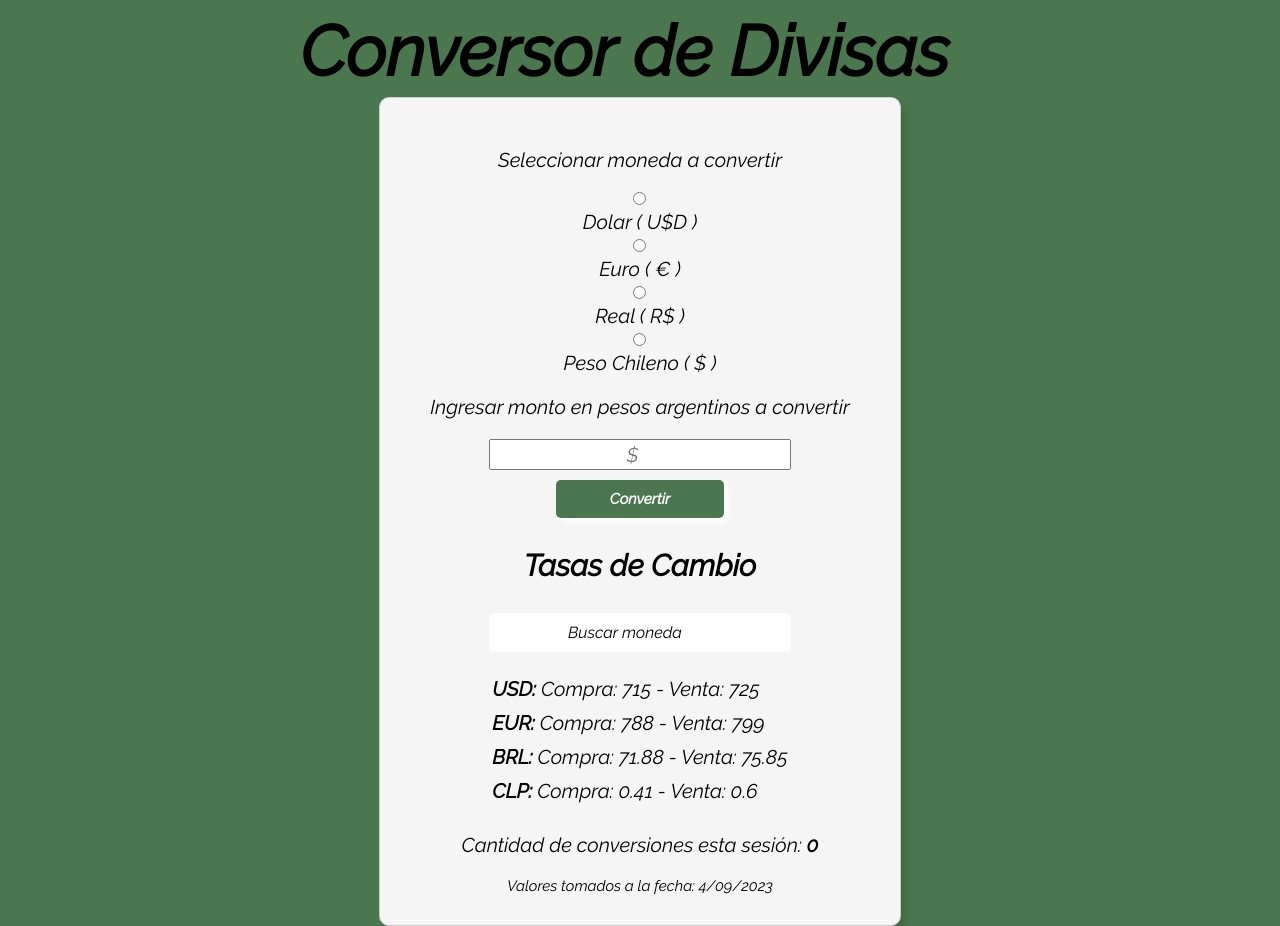
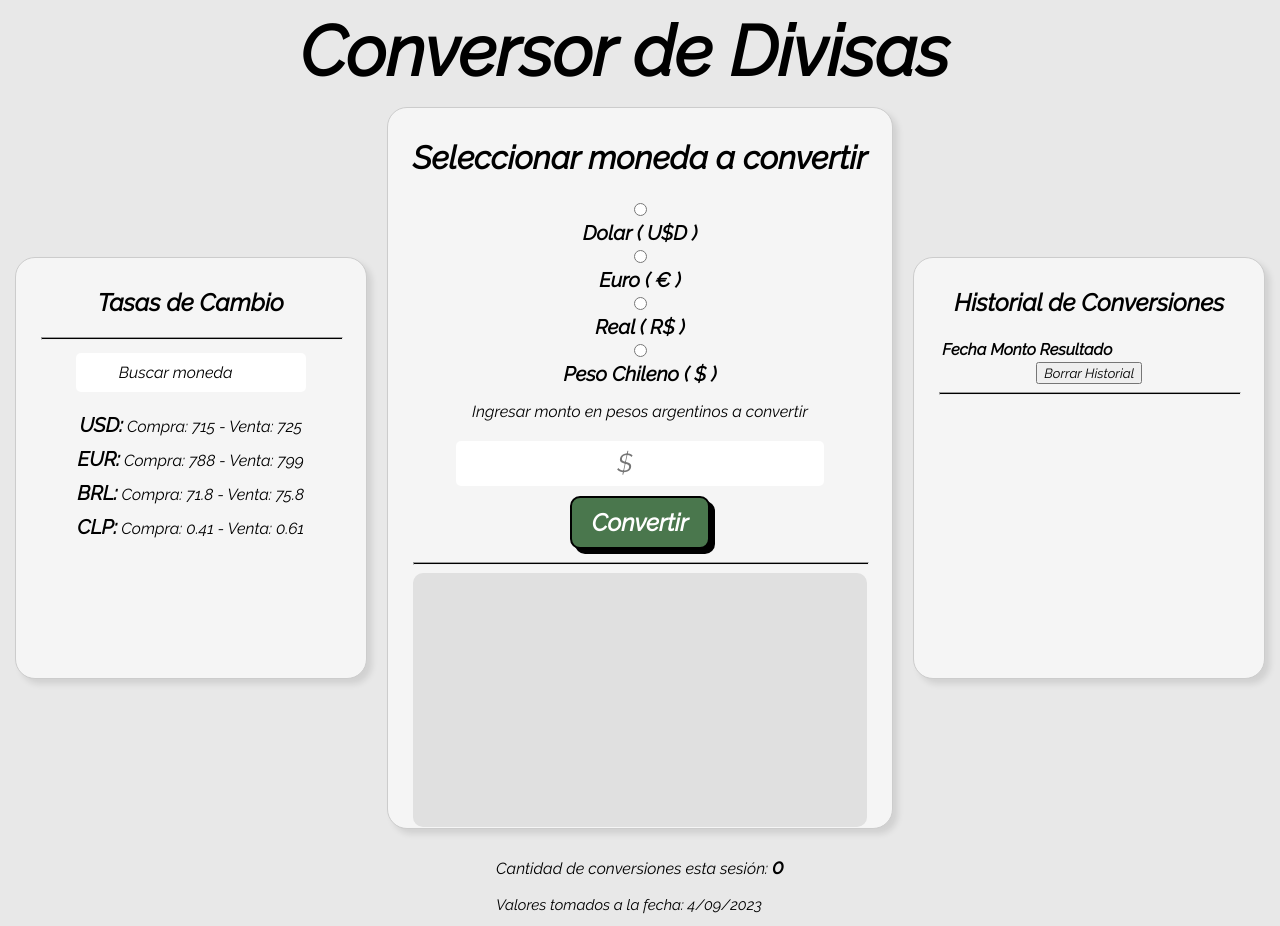
Before and after one commit to facup14dev/Conversor, a plain HTML site: page Index.html in a window 1280 px wide. Drawn offline with Linux system fonts and the light colour scheme.

Commit message:
commit v5

```diff
--- a/Index.html
+++ b/Index.html
@@ -11,34 +11,72 @@
     <link rel="shortcut icon" href="/images/aaa.ico" type="image/x-icon">
 
 </head>
+
 <body>
 
     <h1 class="text animation">Conversor de Divisas</h1>
 
     <main>
+        <div class="container monedas">
+
+            <h2>Tasas de Cambio</h1>
+            <hr>
+
+            <input type="text" id="filtro" placeholder="Buscar moneda">
+            <ul id="tasasDeCambio"></ul>
+
+        </div>
+
+        <div class="container conversor">
 
             <form action="">
-            <p>Seleccionar moneda a convertir</p>
-            <input type="radio" name="cambio" id="uno">Dolar ( U$D )
-            <input type="radio" name="cambio" id="dos">Euro ( € )
-            <input type="radio" name="cambio" id="tres">Real ( R$ )
-            <input type="radio" name="cambio" id="cuatro">Peso Chileno ( $ )
+                <h1>Seleccionar moneda a convertir</h3>
+
+                <input type="radio" name="cambio" id="uno"><strong>Dolar ( U$D )</strong>
+                <input type="radio" name="cambio" id="dos"><strong>Euro ( € )</strong>
+                <input type="radio" name="cambio" id="tres"><strong>Real ( R$ )</strong>
+                <input type="radio" name="cambio" id="cuatro"><strong>Peso Chileno ( $ )</strong>
+
                 <p>Ingresar monto en pesos argentinos a convertir </p>
-            <input type="number" id="valor" min="1" max="999999999" placeholder="$">
-            <input type="button" class="boton boton-secundario" id="convertor" value="Convertir" onclick="cotizar()">
+
+                <input type="number" id="valor" min="1" max="999999999" placeholder="$" >
+                <input type="button" class="boton-convertir" id="convertor" value="Convertir" onclick="cotizar()">
+
             </form>
 
+            <hr>
 
-        <h2>Tasas de Cambio</h1>
+            <div class="card"></div>
 
-        <input type="text" id="filtro" placeholder="Buscar moneda">
-        <ul id="tasasDeCambio">
-        </ul>
+        </div>
+
+        <div class="container historial">
+                <div id="historial">
+                    <h2>Historial de Conversiones</h2>
+                    <table>
+                        <thead>
+                            <tr>
+                                <th>Fecha</th>
+                                <th>Monto</th>
+                                <th>Resultado</th>
+                            </tr>
+                        </thead>
+                        <tbody id="historialTabla">
+                            <!-- Aquí se generará el contenido del historial -->
+                        </tbody>
+                    </table>
+                    <button onclick="borrarHistorial()">Borrar Historial</button>
+                </div>
+            <hr>
+        </div>
 
 
+    </main>
+
+    <footer>
         <p>Cantidad de conversiones esta sesión: <strong id="contador">0</strong> </p>
         <small id="fecha"></small>
-    </main>
+    </footer>
 
 <script src="/js/script.js" defer></script>
 </body>
--- a/css/styles.css
+++ b/css/styles.css
@@ -11,9 +11,9 @@ body {
   justify-content: center;
   min-height: 100vh;
   margin: 0;
-  background-color:rgb(74, 119, 77) ;
-  font-size: 20px;
+  background-color: #e8e8e8 ;
 }
+
 
 .text{
   font-size: 70px;
@@ -37,14 +37,26 @@ animation: typewriter 3s steps(15) 1s 1 both;
 
 main {
   display: flex;
-  flex-direction: column;
+  flex-direction: row;
+  justify-content: center;
   align-items: center;
+}
+
+.container {
   justify-content: center;
-  padding: 30px 50px;
+  text-align: center;
+  height: 700px;
+  padding: 10px 25px;
   border: 1px solid #ccc;
-  border-radius: 10px;
+  border-radius: 20px;
   box-shadow: 5px 5px 6px rgba(0, 0, 0, 0.1);
   background-color: whitesmoke;
+  margin: 10px;
+}
+
+.container:first-child, .container:nth-child(3) {
+  height: 400px;
+  width: 300px;
 }
 
 form {
@@ -61,32 +73,77 @@ form p {
 input[type="radio"] {
   cursor: pointer;
   accent-color: rgb(74, 119, 77);
+  font-size: 55px;
 }
 
-input[type="number"] {
-  width: 70%;
-  height: 25px;
-  text-align: center;
+strong {
   font-size: 20px;
 }
 
-input[type="button"] {
-  width: 40%;
-  background-color:rgb(74, 119, 77);
-  color: white;
-  box-shadow: 5px 5px 6px white;
-  font-size: 15px;
-  padding: 10px 20px;
+ input[type="number"] {
+  width: 70%;
+  height: 25px;
+  padding: 10px 40px 10px 10px;
   border: none;
   border-radius: 5px;
+  margin: 5px;
+  font-size: 26px;
+  outline: none;
+  text-align: center;
+}
+
+
+input[type=number]::-webkit-inner-spin-button,
+input[type=number]::-webkit-outer-spin-button {
+  -webkit-appearance: none;
+  margin: 0;
+}
+
+.boton-convertir {
+  display: inline-block;
+  padding: 10px 20px;
+  font-size: 24px;
+  font-weight: bold;
+  text-align: center;
+  text-decoration: none;
+  color: #fff;
+  background-color: rgb(74, 119, 77);
+  border: 2px solid #000;
+  border-radius: 10px;
+  box-shadow: 5px 5px 0px #000;
+  transition: all 0.3s ease;
   cursor: pointer;
-  margin: 5px;
-  font-weight: bold;
 }
+
+hr {
+  background-color: black;
+  height: 1px;
+  width: 100%;
+}
+
+.boton-convertir:hover {
+  background-color: #fff;
+  color: rgb(74, 119, 77);
+  border: 2px solid rgb(74, 119, 77);
+  box-shadow: 5px 5px 0px rgb(74, 119, 77);
+}
+
+.boton-convertir:active {
+  box-shadow: none;
+  transform: translateY(4px);
+}
+
 
 input[type="radio"], input[type="number"], input[type="button"] {
   margin: 5px;
 }
+
+.card {
+  width: 100%;
+  height: 254px;
+  border-radius: 10px;
+  background: #e0e0e0;
+ }
 
 ul {
     list-style-type: none;
--- a/js/script.js
+++ b/js/script.js
@@ -46,12 +46,12 @@ boton.addEventListener('click', () => {
 });
 
 
-//Array de las monedas
+//Array de objetos de las monedas
 const tasasDeCambio = [
     { moneda: "USD", tasaCompra: 715, tasaVenta: 725 },
     { moneda: "EUR", tasaCompra: 788, tasaVenta: 799 },
-    { moneda: "BRL", tasaCompra: 71.88, tasaVenta: 75.85 },
-    { moneda: "CLP", tasaCompra: 0.41, tasaVenta: 0.60 },
+    { moneda: "BRL", tasaCompra: 71.8, tasaVenta: 75.8 },
+    { moneda: "CLP", tasaCompra: 0.41, tasaVenta: 0.61 },
 ];
 
 const ul = document.getElementById("tasasDeCambio");
```
Lines whose indentation alone changed are shown as unchanged.
